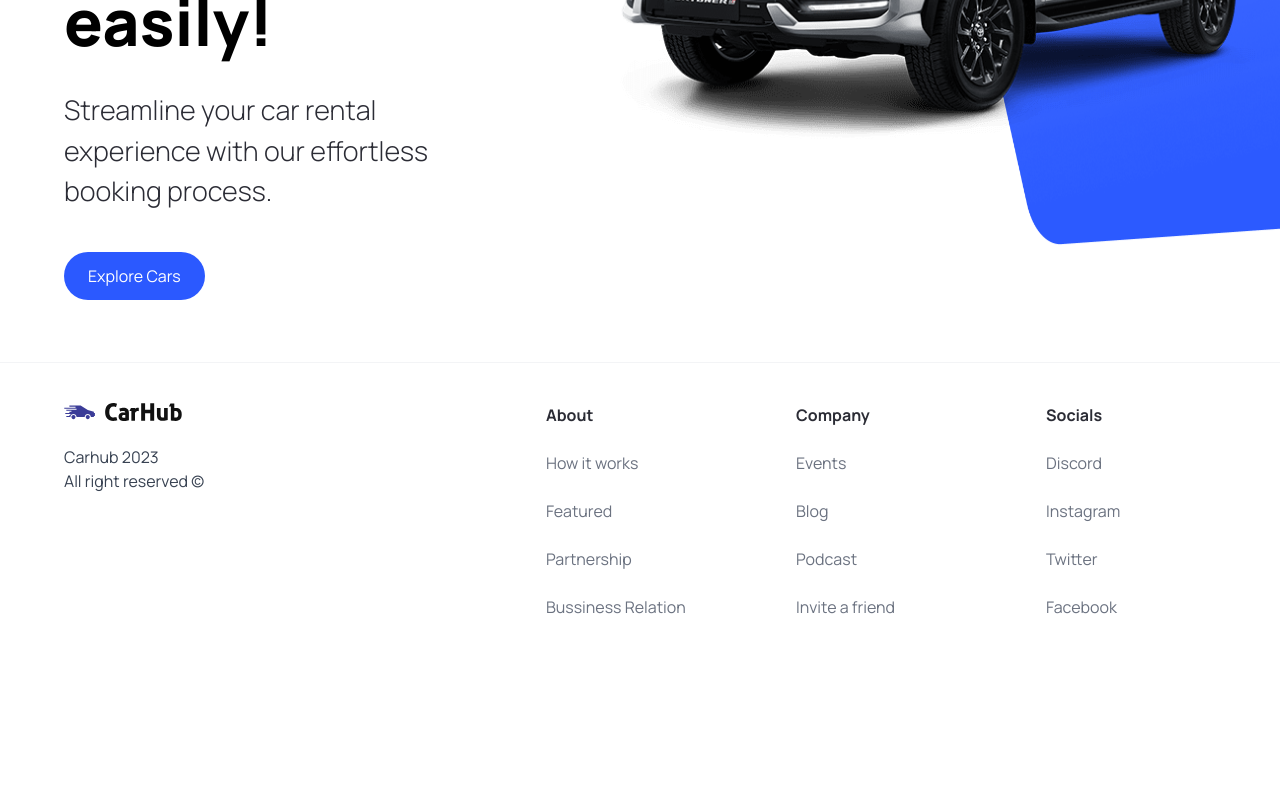
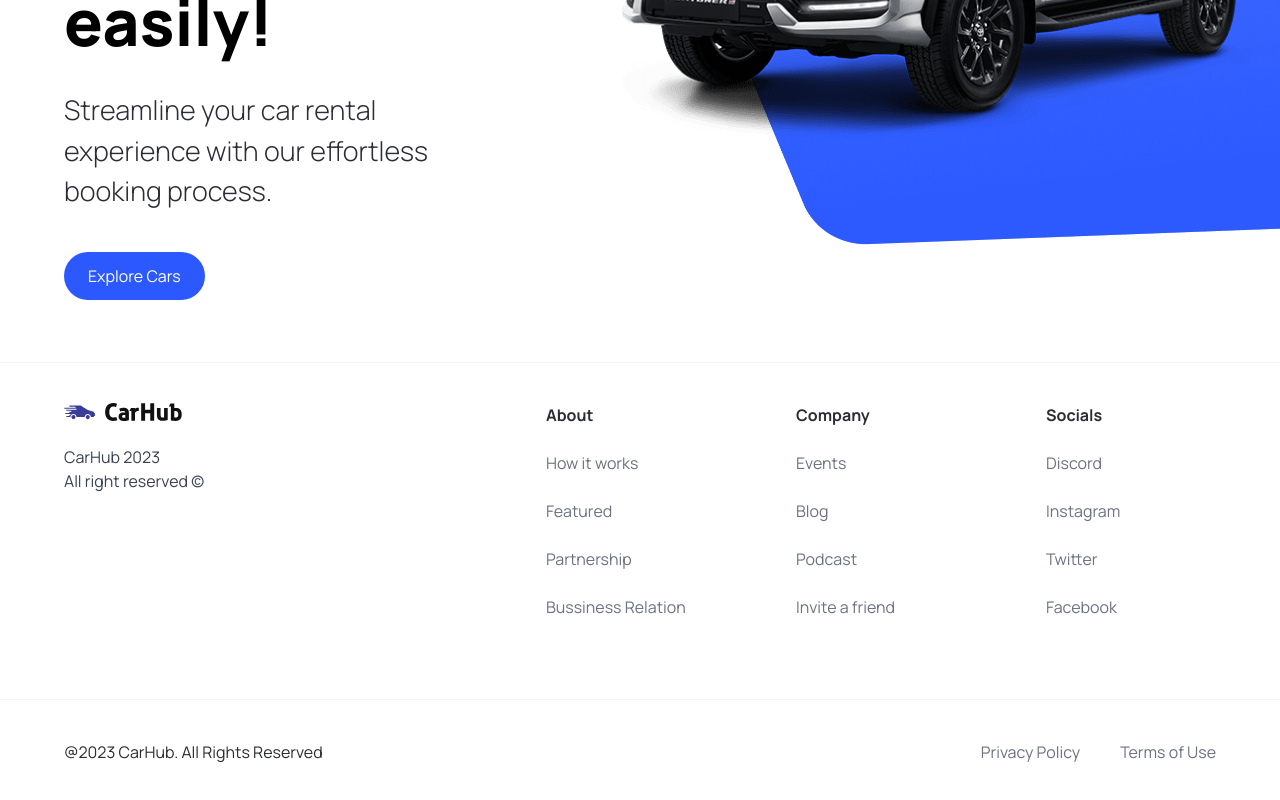
Before and after one commit to qiewi/carent, a Next.js app: page / in a window 1280 px wide. Shown: the part 458-1258 px from the top of the page. Before the commit the page ends 1117 px from the top, so only its background shows below. Built offline with nearby package versions, Linux system fonts and the light colour scheme.

Commit message:
ft: footer finished

```diff
--- a/components/Footer.tsx
+++ b/components/Footer.tsx
@@ -16,7 +16,7 @@
             className='object-contain'
           />
           <p className="text-base text-gray-700">
-            Carhub 2023 <br />
+            CarHub 2023 <br />
             All right reserved &copy;
           </p>
         </div>
@@ -37,7 +37,21 @@
             </div>
           ))}
         </div>
-      </div>
+        </div>
+
+        <div className="flex justify-between items-center flex-wrap mt-10 border-t border-gray-100 sm:px-16 px-6 py-10">
+          <p>
+            @2023 CarHub. All Rights Reserved
+          </p>
+          <div className="footer__copyrights-link">
+            <Link href="/" className='text-gray-500'>
+              Privacy Policy
+            </Link>
+            <Link href="/" className='text-gray-500'>
+              Terms of Use
+            </Link>
+          </div>
+        </div>
     </footer>
   )
 }
--- a/components/Hero.tsx
+++ b/components/Hero.tsx
@@ -27,9 +27,9 @@
             <div className="hero__image-container">
                 <div className="hero__image">
                     <Image src="/hero.png" alt="hero" fill className="object-contain"/>
+                </div>
 
-                    <div className="hero__image-overlay"></div>
-                </div>
+                <div className="hero__image-overlay"></div>
             </div>
         </div>
     )
```
